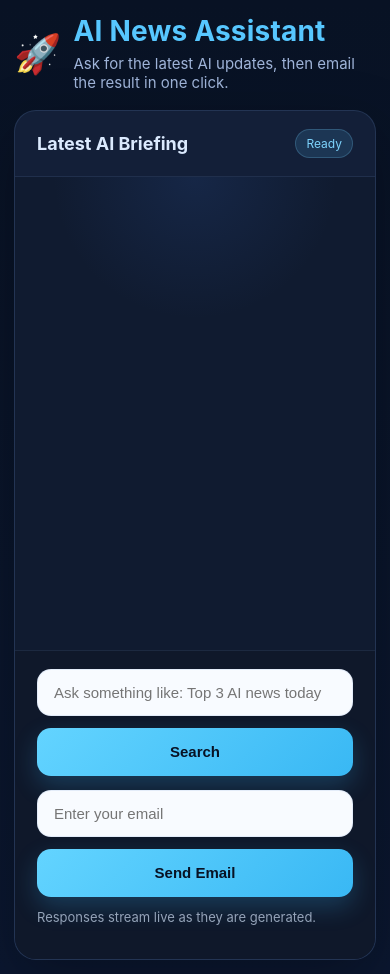
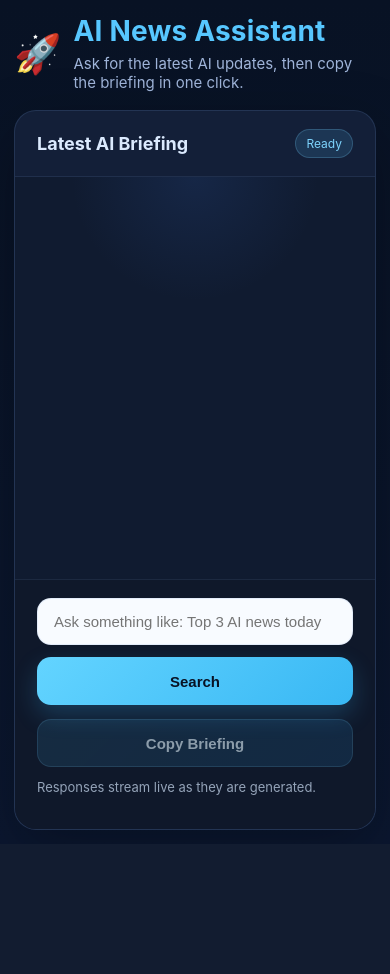
Before and after one commit to Prajjawal-Saxena/ai_news_streaming_app, a Flask app: page / in a window 390 px wide. After the commit the page ends 830 px from the top, so only its background shows below. Run offline with Flask 3, Linux system fonts and the light colour scheme; parts of the project's set-up code (start-up, migrations or seed data) failed here and were passed over.

Commit message:
Replace email sharing with copy briefing action

```diff
--- a/app.py
+++ b/app.py
@@ -1,10 +1,6 @@
-from flask import Flask, render_template, request, Response, jsonify
-import datetime, os, json
+from flask import Flask, render_template, request, Response
+import os
 from dotenv import load_dotenv
-import smtplib
-from email.mime.text import MIMEText
-from urllib import error as urllib_error
-from urllib import request as urllib_request
 
 # LangChain
 from langchain.chat_models import init_chat_model
@@ -13,53 +9,7 @@ from langchain_tavily import TavilySearch
 # ---------------- Load ENV ----------------
 load_dotenv()
 
-EMAIL_USER = (os.getenv("EMAIL_USER") or "").strip()
-EMAIL_PASS = (os.getenv("EMAIL_PASS") or "").strip().replace(" ", "")
-RESEND_API_KEY = (os.getenv("RESEND_API_KEY") or "").strip()
-RESEND_FROM_EMAIL = (os.getenv("RESEND_FROM_EMAIL") or "").strip()
-
 app = Flask(__name__)
-DATA_FILE = "data.txt"
-
-
-def get_today_string():
-    return str(datetime.date.today())
-
-
-def load_email_entries():
-    if not os.path.exists(DATA_FILE):
-        return []
-
-    entries = []
-
-    with open(DATA_FILE, "r") as f:
-        for line in f:
-            entry = line.strip()
-            if not entry or "," not in entry:
-                continue
-
-            saved_email, saved_date = entry.split(",", 1)
-            entries.append((saved_email.strip(), saved_date.strip()))
-
-    return entries
-
-
-def cleanup_old_email_entries():
-    today = get_today_string()
-    today_entries = [
-        (saved_email, saved_date)
-        for saved_email, saved_date in load_email_entries()
-        if saved_date == today
-    ]
-
-    if not today_entries:
-        if os.path.exists(DATA_FILE):
-            open(DATA_FILE, "w").close()
-        return
-
-    with open(DATA_FILE, "w") as f:
-        for saved_email, saved_date in today_entries:
-            f.write(f"{saved_email},{saved_date}\n")
 
 
 def sse_message(data, event=None):
@@ -99,101 +49,6 @@ def chunk_to_text(chunk):
         return "".join(parts)
 
     return str(content or "")
-
-# ---------------- Email Limit ----------------
-def check_email_limit(email):
-    if not email:
-        return True
-
-    cleanup_old_email_entries()
-    today = get_today_string()
-
-    for saved_email, saved_date in load_email_entries():
-        if saved_email == email and saved_date == today:
-            return False
-
-    return True
-
-
-def save_email(email):
-    if not email:
-        return
-
-    cleanup_old_email_entries()
-    today = get_today_string()
-
-    with open(DATA_FILE, "a") as f:
-        f.write(f"{email},{today}\n")
-
-
-# ---------------- Email Send ----------------
-def send_email_via_resend(receiver_email, content):
-    if not RESEND_API_KEY:
-        raise ValueError("RESEND_API_KEY is missing in .env or Render environment variables.")
-
-    if not RESEND_FROM_EMAIL:
-        raise ValueError("RESEND_FROM_EMAIL is missing in .env or Render environment variables.")
-
-    payload = {
-        "from": RESEND_FROM_EMAIL,
-        "to": [receiver_email],
-        "subject": "Your AI News Update",
-        "text": content,
-    }
-
-    req = urllib_request.Request(
-        url="https://api.resend.com/emails",
-        data=json.dumps(payload).encode("utf-8"),
-        headers={
-            "Authorization": f"Bearer {RESEND_API_KEY}",
-            "Content-Type": "application/json",
-        },
-        method="POST"
-    )
-
-    try:
-        with urllib_request.urlopen(req, timeout=30) as response:
-            response_body = response.read().decode("utf-8")
-            if response.status >= 400:
-                raise ValueError(f"Resend request failed: {response_body}")
-            return response_body
-    except urllib_error.HTTPError as e:
-        error_body = e.read().decode("utf-8", errors="replace")
-        raise ValueError(f"Resend API error ({e.code}): {error_body}") from e
-    except urllib_error.URLError as e:
-        raise ValueError(f"Unable to reach Resend API: {e.reason}") from e
-
-
-def send_email_via_smtp(receiver_email, content):
-    if not EMAIL_USER:
-        raise ValueError("EMAIL_USER is missing in .env")
-
-    if not EMAIL_PASS:
-        raise ValueError("EMAIL_PASS is missing in .env")
-
-    if EMAIL_USER.endswith("@gmail.com") and len(EMAIL_PASS) != 16:
-        raise ValueError(
-            "Gmail requires a 16-character app password in EMAIL_PASS. "
-            "Please generate a new app password and restart the app."
-        )
-
-    msg = MIMEText(content)
-    msg["Subject"] = "Your AI News Update"
-    msg["From"] = EMAIL_USER
-    msg["To"] = receiver_email
-
-    with smtplib.SMTP("smtp.gmail.com", 587) as server:
-        server.starttls()
-        server.login(EMAIL_USER, EMAIL_PASS)
-        server.send_message(msg)
-
-
-def send_email_to_user(receiver_email, content):
-    if RESEND_API_KEY:
-        return send_email_via_resend(receiver_email, content)
-
-    return send_email_via_smtp(receiver_email, content)
-
 
 # ---------------- LLM Loader ----------------
 def get_model():
@@ -320,45 +175,6 @@ Search Results:
     )
 
 
-@app.route("/send_email", methods=["POST"])
-def send_email():
-    try:
-        email = (request.form.get("email") or "").strip()
-        content = (request.form.get("content") or "").strip()
-
-        if not email:
-            return jsonify({
-                "status": "fail",
-                "message": "Please enter an email address."
-            }), 400
-
-        if not content:
-            return jsonify({
-                "status": "fail",
-                "message": "No news content is available to send."
-            }), 400
-
-        if not check_email_limit(email):
-            return jsonify({
-                "status": "fail",
-                "message": "Email already used today."
-            }), 429
-
-        send_email_to_user(email, content)
-        save_email(email)
-
-        return jsonify({
-            "status": "success",
-            "message": "Email sent successfully!"
-        })
-
-    except Exception as e:
-        return jsonify({
-            "status": "fail",
-            "message": str(e)
-        }), 500
-
-
 # ---------------- Run ----------------
 if __name__ == "__main__":
     app.run(debug=True)
--- a/templates/index.html
+++ b/templates/index.html
@@ -24,18 +24,27 @@
             --surface-soft: rgba(10, 18, 34, 0.34);
         }
 
+        html,
+        body {
+            height: 100%;
+        }
+
         body {
             margin: 0;
             font-family: Inter, Arial, sans-serif;
             background: linear-gradient(180deg, var(--bg-top) 0%, var(--bg-bottom) 100%);
             color: var(--text-main);
-            min-height: 100vh;
+            min-height: 100dvh;
+            overflow: hidden;
         }
 
         .app-shell {
             max-width: 1100px;
             margin: 0 auto;
             padding: 24px;
+            height: 100dvh;
+            display: flex;
+            flex-direction: column;
         }
 
         .topbar {
@@ -68,6 +77,8 @@
             display: grid;
             grid-template-columns: 1fr;
             gap: 18px;
+            flex: 1;
+            min-height: 0;
         }
 
         .chat-card {
@@ -76,6 +87,9 @@
             border-radius: 22px;
             box-shadow: 0 20px 60px rgba(0, 0, 0, 0.28);
             overflow: hidden;
+            display: flex;
+            flex-direction: column;
+            min-height: 0;
         }
 
         .chat-header {
@@ -103,9 +117,8 @@
         }
 
         .chat-box {
-            height: 58vh;
-            min-height: 460px;
-            max-height: 760px;
+            flex: 1;
+            min-height: 0;
             overflow-y: auto;
             padding: 26px 22px;
             background:
@@ -385,21 +398,11 @@
             transform: none;
         }
 
-        .button-content {
-            display: inline-flex;
-            align-items: center;
-            justify-content: center;
-            gap: 10px;
-        }
-
-        .button-loader {
-            width: 14px;
-            height: 14px;
-            border-radius: 999px;
-            border: 2px solid rgba(8, 18, 36, 0.18);
-            border-top-color: #081224;
-            border-right-color: #0ea5e9;
-            animation: spin 0.8s linear infinite;
+        .secondary-button {
+            color: #dff5ff;
+            background: linear-gradient(135deg, rgba(82, 201, 255, 0.18), rgba(42, 155, 232, 0.22));
+            border: 1px solid rgba(125, 211, 252, 0.24);
+            box-shadow: none;
         }
 
         .meta {
@@ -421,18 +424,10 @@
             }
         }
 
-        @keyframes spin {
-            0% {
-                transform: rotate(0deg);
-            }
-            100% {
-                transform: rotate(360deg);
-            }
-        }
-
         @media (max-width: 768px) {
             .app-shell {
                 padding: 14px;
+                height: 100dvh;
             }
 
             .title-wrap h1 {
@@ -440,8 +435,7 @@
             }
 
             .chat-box {
-                height: 56vh;
-                min-height: 380px;
+                min-height: 0;
             }
 
             .msg,
@@ -474,7 +468,7 @@
             <div class="brand">&#128640;</div>
             <div class="title-wrap">
                 <h1>AI News Assistant</h1>
-                <p>Ask for the latest AI updates, then email the result in one click.</p>
+                <p>Ask for the latest AI updates, then copy the briefing in one click.</p>
             </div>
         </div>
 
@@ -499,13 +493,7 @@
                     </div>
 
                     <div class="input-row">
-                        <input
-                            id="emailInput"
-                            type="email"
-                            placeholder="Enter your email"
-                            autocomplete="off"
-                        />
-                        <button id="emailBtn" onclick="sendEmail()">Send Email</button>
+                        <button id="copyBtn" class="secondary-button" onclick="copyLatestResponse()" disabled>Copy Briefing</button>
                     </div>
 
                     <div class="meta">
@@ -832,25 +820,55 @@
             return wrapper;
         }
 
+        function updateCopyButtonState() {
+            const copyBtn = document.getElementById("copyBtn");
+            if (!copyBtn) {
+                return;
+            }
+
+            copyBtn.disabled = !latestAssistantPlainText.trim();
+        }
+
+        async function copyTextToClipboard(text) {
+            if (navigator.clipboard && window.isSecureContext) {
+                await navigator.clipboard.writeText(text);
+                return;
+            }
+
+            const textArea = document.createElement("textarea");
+            textArea.value = text;
+            textArea.setAttribute("readonly", "");
+            textArea.style.position = "absolute";
+            textArea.style.left = "-9999px";
+            document.body.appendChild(textArea);
+            textArea.select();
+
+            const isCopied = document.execCommand("copy");
+            document.body.removeChild(textArea);
+
+            if (!isCopied) {
+                throw new Error("Copy command failed");
+            }
+        }
+
         function finalizeAssistantBubble(bubble) {
             bubble.classList.remove("loading", "streaming");
             bubble.classList.add("formatted");
             bubble.innerHTML = "";
             bubble.appendChild(renderFormattedNews(latestAssistantPlainText));
             updateCharCount();
+            updateCopyButtonState();
             scrollChatToBottom();
         }
 
-        function finishRequest(sendBtn, emailBtn) {
+        function finishRequest(sendBtn) {
             sendBtn.disabled = false;
-            emailBtn.disabled = false;
             closeActiveEventSource();
         }
 
         function getNews() {
             const queryInput = document.getElementById("queryInput");
             const sendBtn = document.getElementById("sendBtn");
-            const emailBtn = document.getElementById("emailBtn");
             const query = queryInput.value.trim();
 
             if (!query) {
@@ -860,12 +878,12 @@
             closeActiveEventSource();
             latestAssistantPlainText = "";
             updateCharCount();
+            updateCopyButtonState();
 
             createMessageRow("user", escapeHtml(query));
             const assistantBubble = createThinkingBubble();
 
             sendBtn.disabled = true;
-            emailBtn.disabled = true;
             setStatus("Searching...");
             setHelperText("Looking for the latest AI coverage.");
             queryInput.value = "";
@@ -898,9 +916,9 @@
             activeEventSource.addEventListener("done", function() {
                 isComplete = true;
                 finalizeAssistantBubble(assistantBubble);
-                finishRequest(sendBtn, emailBtn);
+                finishRequest(sendBtn);
                 setStatus("Done");
-                setHelperText("Ask another question or send this briefing by email.");
+                setHelperText("Ask another question or copy this briefing to share it.");
             });
 
             activeEventSource.onerror = function() {
@@ -917,57 +935,34 @@
                     : "Something went wrong while generating the briefing.";
 
                 assistantBubble.appendChild(renderFallbackResponse(fallbackText));
-                finishRequest(sendBtn, emailBtn);
+                finishRequest(sendBtn);
+                updateCopyButtonState();
                 setStatus("Error");
                 setHelperText("The request stopped unexpectedly. Please try again.");
             };
         }
 
-        function sendEmail() {
-            const email = document.getElementById("emailInput").value.trim();
-            const emailBtn = document.getElementById("emailBtn");
-            const originalLabel = emailBtn.innerHTML;
-
-            if (!email) {
-                alert("Please enter your email.");
+        async function copyLatestResponse() {
+            if (!latestAssistantPlainText.trim()) {
+                alert("No AI news available to copy.");
                 return;
             }
 
-            if (!latestAssistantPlainText.trim()) {
-                alert("No AI news available to send.");
-                return;
+            const copyBtn = document.getElementById("copyBtn");
+            const originalLabel = copyBtn.innerText;
+
+            try {
+                await copyTextToClipboard(latestAssistantPlainText);
+                copyBtn.innerText = "Copied";
+                setHelperText("Briefing copied. You can now paste and share it anywhere.");
+            } catch (error) {
+                copyBtn.innerText = "Copy Failed";
+                setHelperText("Clipboard copy failed on this browser. Please try again.");
             }
 
-            emailBtn.disabled = true;
-            emailBtn.innerHTML = [
-                "<span class='button-content'>",
-                "  <span class='button-loader'></span>",
-                "  <span>Sending...</span>",
-                "</span>"
-            ].join("");
-            setHelperText("Sending your AI briefing by email.");
-
-            fetch("/send_email", {
-                method: "POST",
-                headers: {
-                    "Content-Type": "application/x-www-form-urlencoded"
-                },
-                body:
-                    "email=" + encodeURIComponent(email) +
-                    "&content=" + encodeURIComponent(latestAssistantPlainText)
-            })
-            .then(res => res.json())
-            .then(data => {
-                alert(data.message);
-            })
-            .catch(() => {
-                alert("Failed to send email.");
-            })
-            .finally(() => {
-                emailBtn.disabled = false;
-                emailBtn.innerHTML = originalLabel;
-                setHelperText("Ask another question or send this briefing by email.");
-            });
+            setTimeout(() => {
+                copyBtn.innerText = originalLabel;
+            }, 1800);
         }
     </script>
 </body>
```
